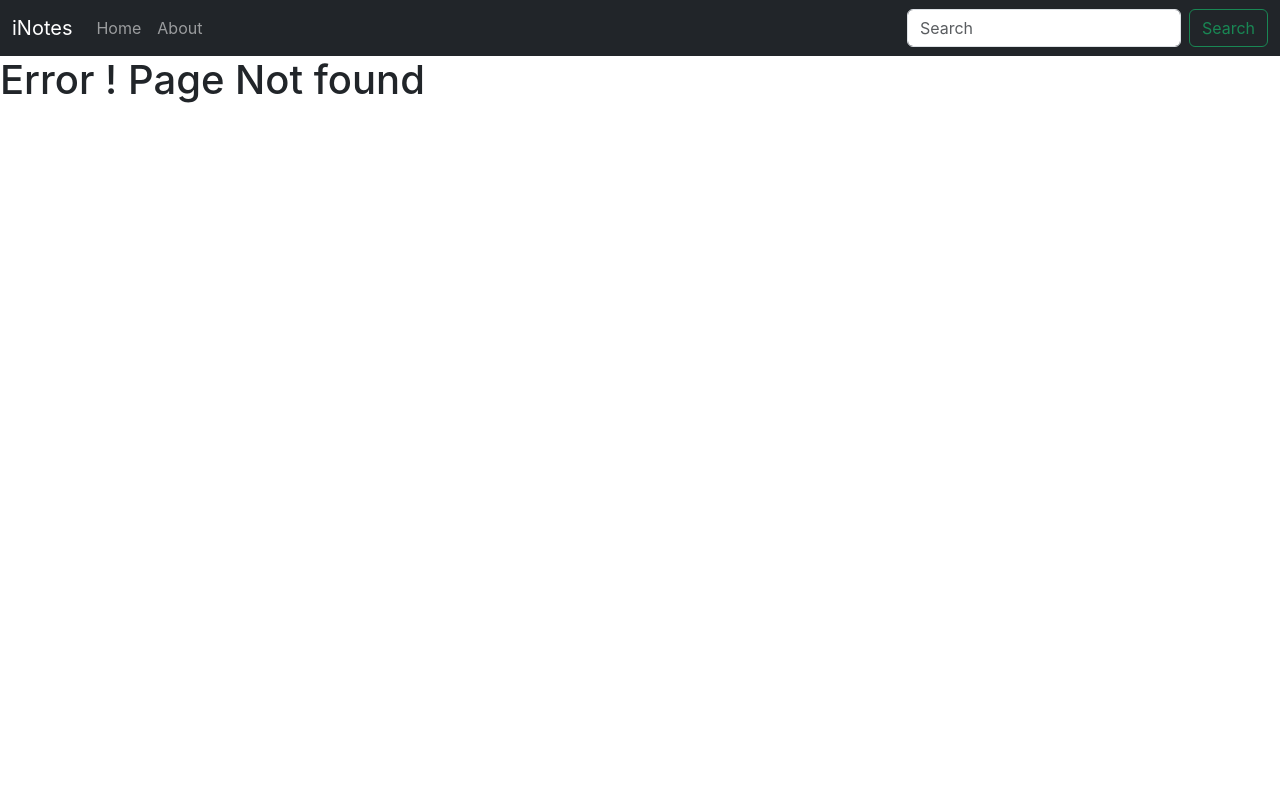
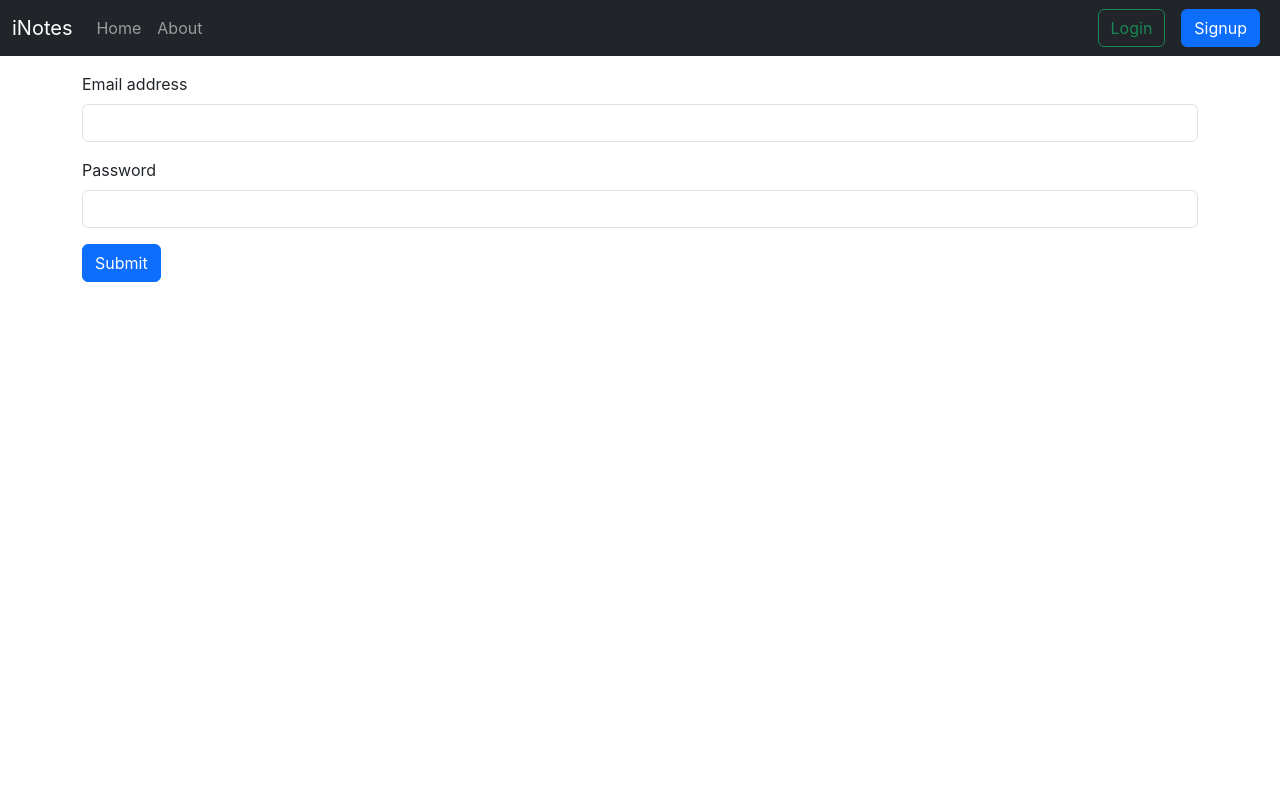
Before and after one commit to Syed-kashif0627/INotebook, a React (Create React App) app: page /login in a window 1280 px wide. Before the commit this address had no page. Shown: the top 800 px of the page. Built offline with nearby package versions, Linux system fonts and the light colour scheme.

Commit message:
Added Login component

```diff
--- a/src/App.js
+++ b/src/App.js
@@ -6,6 +6,8 @@ import About from './components/About';
 import Home from './components/Home';
 import NoteState from './context/notes/NoteState';
 import Footer from './components/Footer';
+import Login from './components/Login';
+import Signup from './components/Signup';
 
 function App() {
   return (
@@ -16,6 +18,8 @@ function App() {
               <Routes>
                   <Route exact path='/' element={<Home/>}/>
                   <Route exact path='/about' element={<About/>}/>
+                  <Route exact path='/login' element={<Login/>}/>
+                  <Route exact path='/signup' element={<Signup/>}/>
                   <Route path='*' element={<h1>Error ! Page Not found</h1>}/>
                   {/*this is default Route it runs when page doesnot matches any of the routes*/}
               </Routes>
--- /dev/null
+++ b/src/components/Login.jsx
@@ -0,0 +1,53 @@
+import React, { useContext, useState } from 'react';
+import {useNavigate} from 'react-router-dom';
+import noteContext from '../context/notes/noteContext';
+
+const Login = () => {
+    const context=useContext(noteContext);
+    const {host}=context;
+
+    const [credential,setCredentials]=useState({email:"",password:""});
+    const navigate=useNavigate();//same as useHistory Name changed in newer versions
+
+    const handleSubmit=async (e)=>{
+        e.preventDefault();
+        const url=`${host}/api/auth/login`
+        const res=await fetch(url,{
+          method:'POST',
+          headers:{
+            'content-type':'application/json',
+          },
+          body:JSON.stringify({email:credential.email,password:credential.password}),
+        })
+        const json=await res.json();
+        console.log(json)
+        if(json.success){
+            localStorage.setItem('token',json.authtoken);
+            navigate('/')
+        }
+        else{
+            alert("Invalid Credentials!! Enter Valid User id or Password")
+        }
+    }
+    const handleChange=(e)=>{
+        setCredentials({...credential,[e.target.name]:e.target.value })
+    }
+
+    return (
+    <div className='container my-3'>
+    <form onSubmit={handleSubmit}>
+        <div className="mb-3">
+            <label htmlFor="exampleInputEmail1" className="form-label">Email address</label>
+            <input onChange={handleChange} type="email" className="form-control" value={credential.email} name='email' id="exampleInputEmail1" aria-describedby="emailHelp" />
+        </div>
+        <div className="mb-3">
+            <label htmlFor="exampleInputPassword1" className="form-label">Password</label>
+            <input onChange={handleChange} type="password" className="form-control" value={credential.password} name='password' id="exampleInputPassword1" />
+        </div>
+        <button type="submit" className="btn btn-primary" >Submit</button>
+    </form>
+    </div>
+    )
+}
+
+export default Login
--- a/src/components/Navbar.js
+++ b/src/components/Navbar.jsx
@@ -21,8 +21,8 @@ const Navbar = () => {
                 </li>
               </ul>
               <form className="d-flex" role="search">
-                <input className="form-control me-2" type="search" placeholder="Search" aria-label="Search"/>
-                <button className="btn btn-outline-success" type="submit">Search</button>
+                <Link className="btn btn-outline-success mx-2" to='/login' role="button">Login</Link>
+                <Link className="btn btn-primary mx-2" to='/signup' role="button">Signup</Link>
               </form>
             </div>
           </div>
--- a/src/components/Notes.jsx
+++ b/src/components/Notes.jsx
@@ -65,7 +65,7 @@ const Notes = () => {
             </div>
             <div className='row my-3'>
                 <h2>Your Notes</h2>
-                <div className="container text-center my-4">
+                <div className="container text-center my-2">
                     {notes.length===0 && <p>No Notes to display!!!</p>}
                 </div>
                 {
--- /dev/null
+++ b/src/components/Signup.jsx
@@ -0,0 +1,11 @@
+import React from 'react'
+
+const Signup = () => {
+  return (
+    <div>
+      This is signup xomponent
+    </div>
+  )
+}
+
+export default Signup
--- a/src/context/notes/NoteState.js
+++ b/src/context/notes/NoteState.js
@@ -86,7 +86,7 @@ const NoteState = (props) => {
       setNotes(newNotes);
   }
   return (
-    <NoteContext.Provider value={{notes,setNotes,addNote,deleteNote,getallNotes,editNote}}>
+    <NoteContext.Provider value={{host,notes,setNotes,addNote,deleteNote,getallNotes,editNote}}>
       {props.children}
     </NoteContext.Provider>
   );
```
Also changed, not shown: src/components/About.jsx (renamed from src/components/About.js), src/components/Home.jsx (renamed from src/components/Home.js), 1 other file (tests, documents, lock files or other folders).
